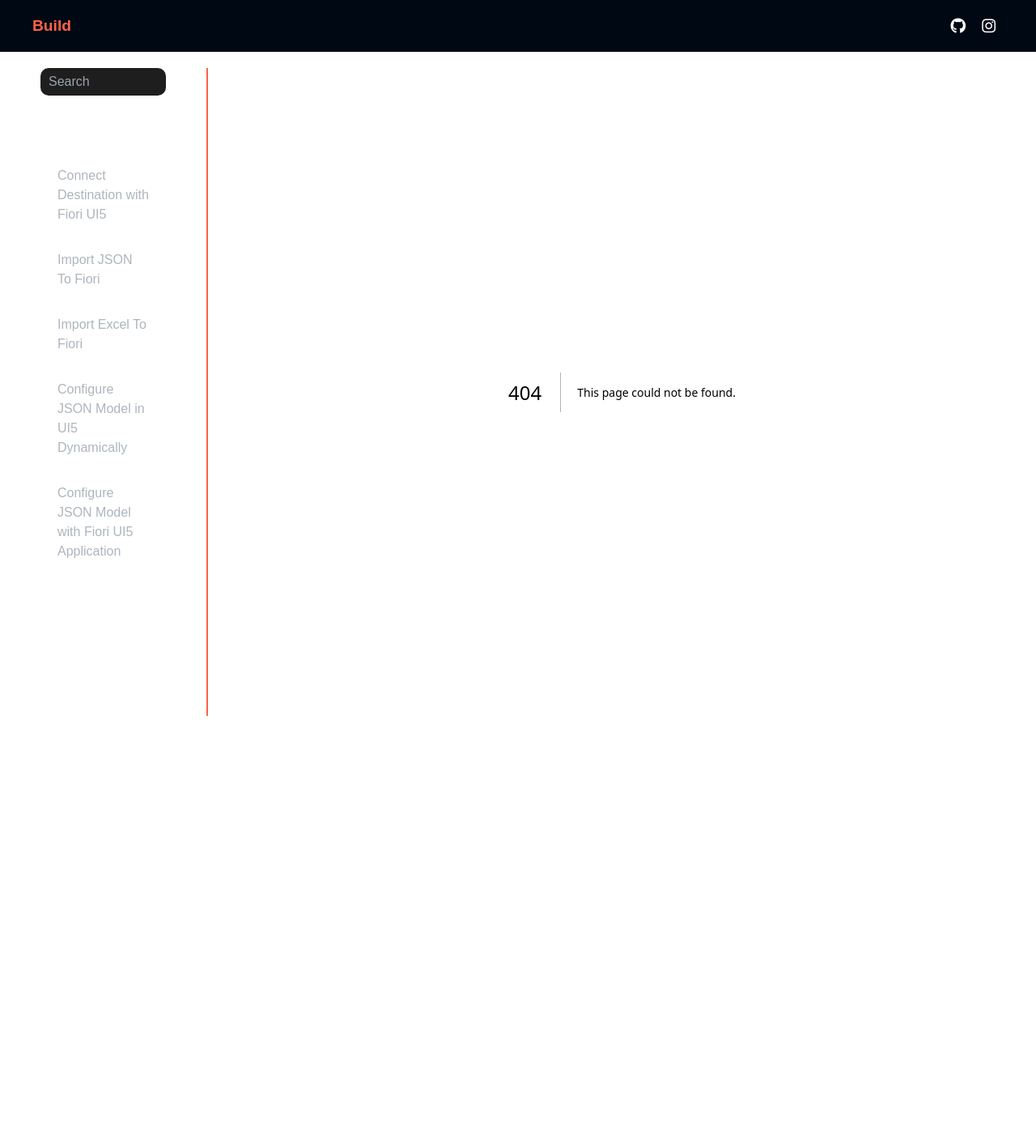
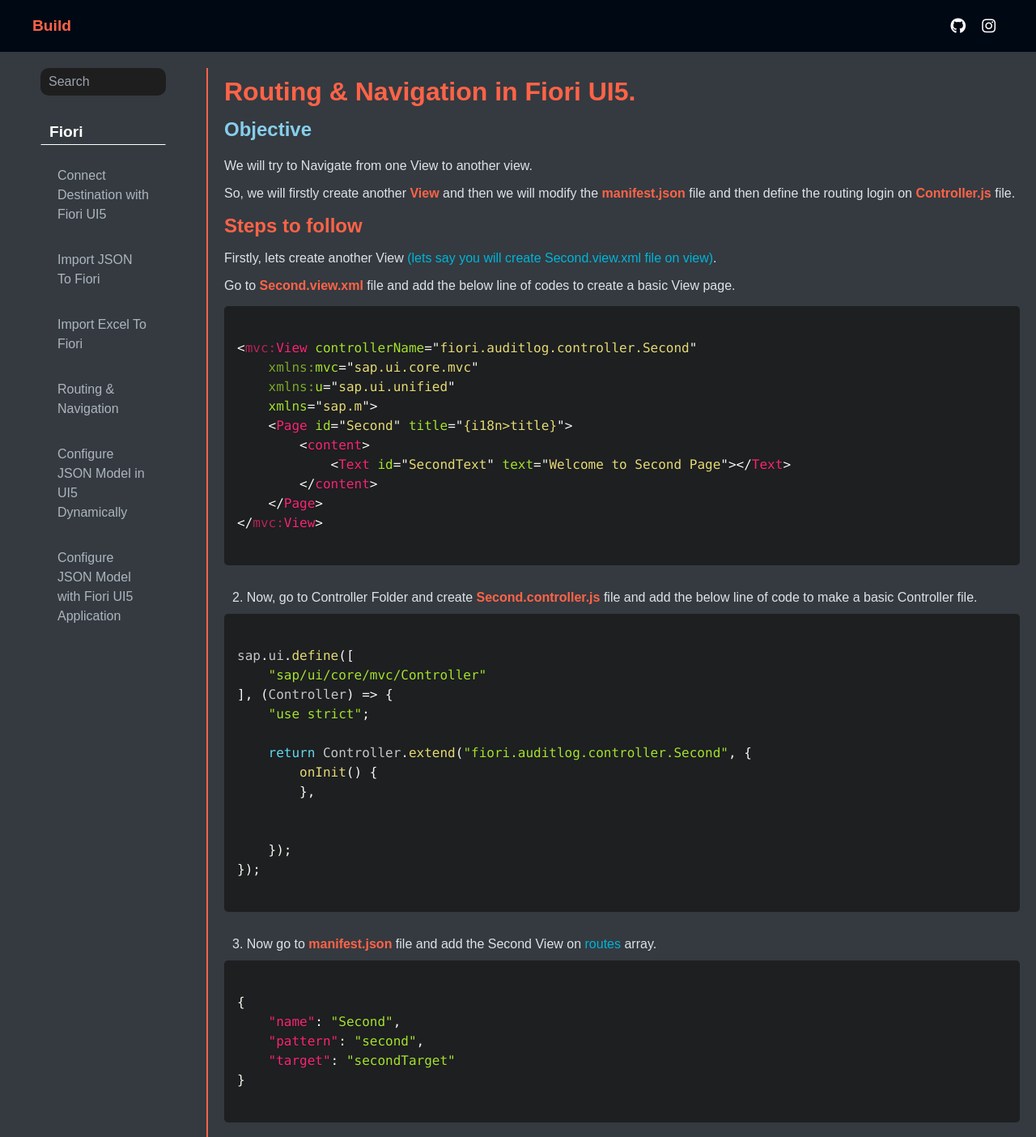
Before and after one commit to Himanshu212223/SAP-Blogs, a Next.js app: page /Blogs/Routing in a window 1280 px wide. Before the commit this address had no page. Shown: the top 1404 px of the page at 81% size. Before the commit the page ends 904 px from the top, so only its background shows below. Built offline with nearby package versions, Linux system fonts and the light colour scheme.

Commit message:
Route & Navigation

```diff
--- a/src/Resources/contentList.js
+++ b/src/Resources/contentList.js
@@ -12,6 +12,10 @@
         link : '/Blogs/ImportExcelToFiori'
     },
     {
+        title : "Routing & Navigation",
+        link : '/Blogs/Routing'
+    },
+    {
         title : "Configure JSON Model in UI5 Dynamically",
         link : '/Blogs/ConnectToJsonModelDynamically'
     },
--- /dev/null
+++ b/src/app/Blogs/Routing/page.js
@@ -0,0 +1,254 @@
+import PrismLoader from "@/Components/prism-loader";
+import { Prism as SyntaxHighlighter } from 'react-syntax-highlighter';
+import { atomDark } from 'react-syntax-highlighter/dist/esm/styles/prism';
+import Image from "next/image";
+import '@/app/page.css';
+
+const sample1 = () => {
+
+
+    const uri = '`/${destinationName}/${additionalURI}`' ;
+    const additionalURI = '`auditlog/v2/auditlogrecords?time_from=${fromTime}&time_to=${toTime}`' ;
+    const completeURL = 'https://auditlog-management.cfapps.us10.hana.ondemand.com/auditlog/v2/auditlogrecords?time_from=${fromTime}&time_to=${toTime}' ;
+
+
+    return (
+        <div className="indexing">
+            <h1 className="headline">Routing & Navigation in Fiori UI5.</h1>
+
+            <h3 className="objective">Objective</h3>
+
+            <p className="paragraph">
+                We will try to Navigate from one View to another view.
+            </p>
+
+            <p className="paragraph">
+                So, we will firstly create another <span className="tomato">View</span> and then we will modify the <span className="tomato">manifest.json</span> file and then define the routing login on <span className="tomato">Controller.js</span> file.
+            </p>
+
+
+            {/* STEPS to FOLLOW */}
+
+            <h3 className="heading">Steps to follow</h3>
+
+            <p className="paragraph">
+                Firstly, lets create another View <span className="teal">(lets say you will create Second.view.xml file on view)</span>.
+            </p>
+
+
+
+            <p className="paragraph">
+                Go to <span className="tomato">Second.view.xml</span> file and add the below line of codes to create a basic View page.
+            </p>
+
+
+
+            <SyntaxHighlighter language="xml" style={atomDark}>
+                {
+                    `
+<mvc:View controllerName="fiori.auditlog.controller.Second"
+    xmlns:mvc="sap.ui.core.mvc"
+    xmlns:u="sap.ui.unified"
+    xmlns="sap.m">
+    <Page id="Second" title="{i18n>title}">
+        <content>
+            <Text id="SecondText" text="Welcome to Second Page"></Text>
+        </content>
+    </Page>
+</mvc:View>
+                    `
+                }
+            </SyntaxHighlighter>
+
+            <p className="list">
+                2. Now, go to Controller Folder and create <span className="tomato">Second.controller.js</span> file and add the below line of code to make a basic Controller file.
+            </p>
+
+            <SyntaxHighlighter language="javascript" style={atomDark}>
+                {
+                    `
+sap.ui.define([
+    "sap/ui/core/mvc/Controller"
+], (Controller) => {
+    "use strict";
+
+    return Controller.extend("fiori.auditlog.controller.Second", {
+        onInit() {
+        },
+
+
+    });
+});
+                    `
+                }
+            </SyntaxHighlighter>
+
+            <p className="list">
+                3. Now go to <span className="tomato">manifest.json</span> file and add the Second View on <span className="teal">routes</span> array.
+            </p>
+
+            <SyntaxHighlighter language="javascript" style={atomDark}>
+                {
+                    `
+{
+    "name": "Second",
+    "pattern": "second",
+    "target": "secondTarget"
+}
+                    `
+                }
+            </SyntaxHighlighter>
+
+            <p className="paragraph">
+                <span className="teal">(you can use any name instead of Second)</span>
+            </p>
+
+
+            <p className="paragraph">
+                So, the <span className="teal">routes</span> array of <span className="tomato">manifest.json</span> file looks like below -
+            </p>
+
+
+
+            <SyntaxHighlighter language="javascript" style={atomDark}>
+                {
+                    `
+"routes": [
+        {
+            "name": "RouteView1",
+            "pattern": ":?query:",
+            "target": [
+            "TargetView1"
+            ]
+        },
+        {
+            "name": "Second",
+            "pattern": "second",
+            "target": "secondTarget"
+        }
+    ],
+                    `
+                }
+            </SyntaxHighlighter>
+
+
+            <p className="paragraph">
+                Now, on <span className="tomato">manifest.json</span> file only, add the below lines on <span className="teal">targets</span> object.
+            </p>
+
+            <SyntaxHighlighter language="javascript" style={atomDark}>
+                {
+                    `
+"secondTarget": {
+    "id": "second",
+    "name": "Second",
+    "transition" : "slide"
+}
+                    `
+                }
+            </SyntaxHighlighter>
+
+
+            <p className="list">
+            So, <span className="teal">targets</span> object of <span className="tomato">manifest.json</span> file looks like below -
+            </p>
+
+            <SyntaxHighlighter language="javascript" style={atomDark}>
+                {
+                    `
+"targets": {
+    "TargetView1": {
+        "id": "View1",
+        "name": "View1"
+    },
+    "secondTarget": {
+        "id": "second",
+        "name": "Second",
+        "transition" : "slide"
+    }
+}
+                    `
+                }
+            </SyntaxHighlighter>
+
+
+            <p className="list">
+                Now, go to <span className="tomato">View1.view.xml</span> file and create a <span className="teal">Button</span> for navigation.
+            </p>
+
+
+            <SyntaxHighlighter language="xml" style={atomDark}>
+                {
+                    `
+<Button id="goToSecond" text="Go to Second" press="navToSecond"></Button>
+                    `
+                }
+            </SyntaxHighlighter>
+
+
+            <p className="list">
+                Now, add the logic on <span className="tomato">View1.controller.js</span> file by creating <span className="teal">navToSecond</span> function which will nagivate you from View1 to Second View.
+            </p>
+
+
+            <SyntaxHighlighter language="javascript" style={atomDark}>
+                {
+                    `
+navToSecond : function(oEvent){
+    const router = UIComponent.getRouterFor(this) ;
+    router.navTo("Second")
+}
+                    `
+                }
+            </SyntaxHighlighter>
+
+
+            <p className="list">
+                Do not forget to add the <span className="tomato">UIComponent</span> library at the top on the Controller and pass the same on the define function.
+            </p>
+
+
+            <p className="list">
+                So, the <span className="tomato">View1.controller.js</span> file will look like below -
+            </p>
+
+
+            <SyntaxHighlighter language="javascript" style={atomDark}>
+                {
+                    `
+sap.ui.define([
+    "sap/ui/core/mvc/Controller",
+	"sap/ui/core/UIComponent"
+], (Controller, UIComponent) => {
+    "use strict";
+
+    return Controller.extend("fiori.auditlog.controller.View1", {
+        onInit() {
+        },
+
+		navToSecond : function(oEvent){
+			const router = UIComponent.getRouterFor(this) ;
+			router.navTo("Second")
+		}
+
+    });
+});
+                    `
+                }
+            </SyntaxHighlighter>
+
+
+            <p className="list bold pinky">
+                And it is done. You can use this to Navigate from One View to Another View.
+            </p>
+
+
+
+            {/* <PrismLoader /> */}
+
+
+        </div>
+    );
+}
+
+export default sample1;
```
